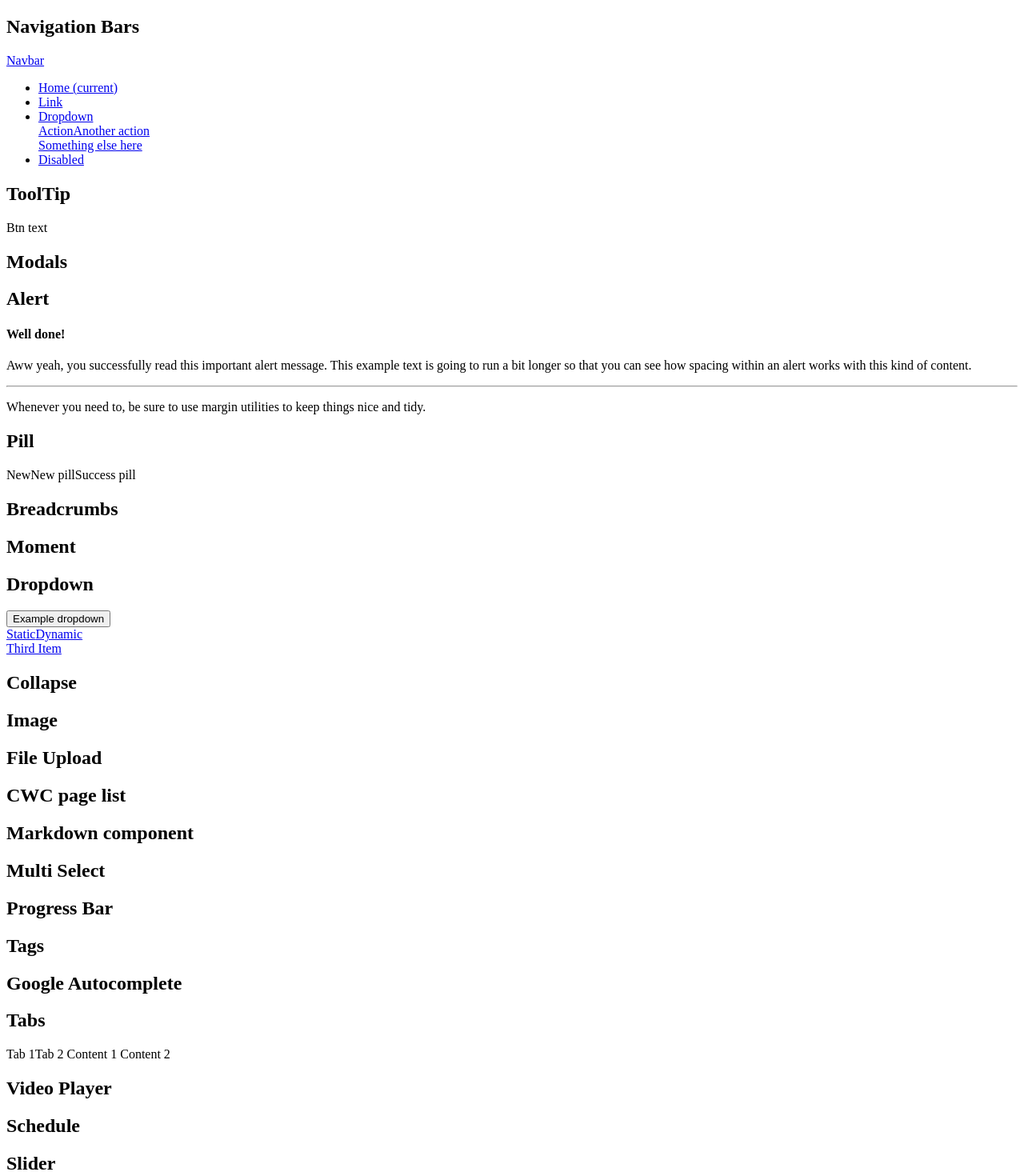
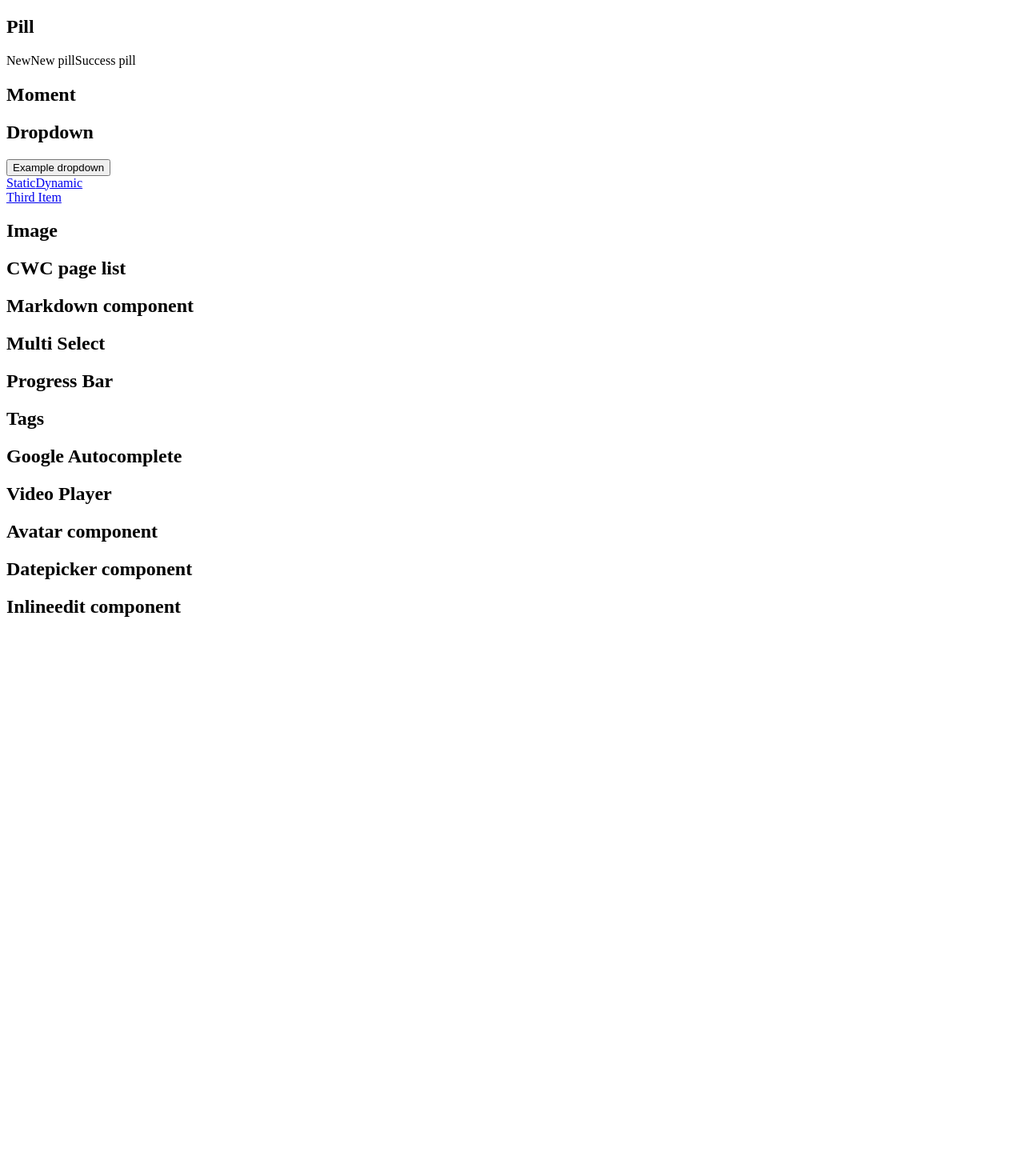
Before and after one commit to Uiseguys/uilib-integration-test, an Angular app: page / in a window 1280 px wide. Shown: the top 1470 px of the page at 80% size. After the commit the page ends 800 px from the top, so only its background shows below. Built offline with nearby package versions, Linux system fonts and the light colour scheme.

Commit message:
new version stencil-bs-ui

```diff
--- a/package.json
+++ b/package.json
@@ -34,7 +34,7 @@
         "@types/jasmine": "~2.8.3",
         "@types/jasminewd2": "~2.0.2",
         "@types/node": "~6.0.60",
-        "@ui-guys/stencil-bs-ui-lib": "^0.3.91",
+        "@ui-guys/stencil-bs-ui-lib": "^0.3.93",
         "codelyzer": "^4.0.1",
         "jasmine-core": "~2.8.0",
         "jasmine-spec-reporter": "~4.2.1",
--- a/src/app/app.component.html
+++ b/src/app/app.component.html
@@ -1,8 +1,9 @@
+<cwc-styles></cwc-styles>
 <div class="container-fluid">
     <div class="row">
         <div class="col-lg-12 mb-4">
-            <h2 class="page-header">Navigation Bars</h2>
-            <scb-navbar size="lg" navbarcolor="light" bgcolor="light" placement=''>
+            <!-- <h2 class="page-header">Navigation Bars</h2> -->
+            <!-- <scb-navbar size="lg" navbarcolor="light" bgcolor="light" placement=''>
                 <a slot="slot-navbar-brand-left" class="navbar-brand" href="#">Navbar</a>
 
                 <ul slot="slot-navbar-content" class="navbar-nav mr-auto">
@@ -27,15 +28,15 @@
                         <a class="nav-link disabled" href="#">Disabled</a>
                     </li>
                 </ul>
-            </scb-navbar>
-            <h2 class="page-header">ToolTip</h2>
+            </scb-navbar> -->
+            <!-- <h2 class="page-header">ToolTip</h2>
             <scb-tooltip type="link" href="https://stencil-bs-ui-lib.herokuapp.com/" target="_blank" tooltip-title="Tooltip content" placement="top" trigger="hover focus click">
                 <span slot="btn-content">Btn text</span>
             </scb-tooltip>
             <h2 class="page-header">Modals</h2>
             <scb-modal btntype="success" modalTitle="Info" modalContent="Modal Content" centered="true" animation="true" size="" backdrop="true" keyboard="true" modalfocus="true" show="true">
-            </scb-modal>
-            <h2 class="page-header">Alert</h2>
+            </scb-modal> -->
+            <!-- <h2 class="page-header">Alert</h2>
             <scb-alert type="success">
                 <h4 class="alert-heading">Well done!</h4>
                 <p>
@@ -45,13 +46,14 @@
                 <p class="mb-0">
                     Whenever you need to, be sure to use margin utilities to keep things nice and tidy.
                 </p>
-            </scb-alert>
+            </scb-alert> -->
             <h2 class="page-header">Pill</h2>
             <scb-badge>New</scb-badge>
             <scb-badge pill>New pill</scb-badge>
             <scb-badge type="success" pill>Success pill</scb-badge>
-            <h2 class="page-header">Breadcrumbs</h2>
-            <scb-breadcrumb [items]="breadcrumbItems"></scb-breadcrumb>
+
+            <!-- <h2 class="page-header">Breadcrumbs</h2>
+            <scb-breadcrumb [items]="breadcrumbItems"></scb-breadcrumb> -->
 
             <h2 class="page-header">Moment</h2>
             <cwc-moment duration="123412341234123" unit="seconds"></cwc-moment>
@@ -61,6 +63,7 @@
             <cwc-moment date="2018-04-09 06:45" lang="fr"></cwc-moment>
             <cwc-moment date="2018-04-09 06:45" lang="de"></cwc-moment>
             <cwc-moment date="2018-04-09 06:45" lang="en"></cwc-moment>
+
             <h2 class="page-header">Dropdown</h2>
             <cwc-dropdown id="officialExample">
                 <button slot="dropdown-trigger" class="btn btn-primary" type="button" data-toggle="dropdown" aria-haspopup="true" aria-expanded="true">Example dropdown </button>
@@ -73,18 +76,19 @@
                 </div>
             </cwc-dropdown>
 
-            <h2 class="page-header">Collapse</h2>
+            <!-- <h2 class="page-header">Collapse</h2>
             <scb-collapse collapseid="collpaseComponent" [items]="cards">
-            </scb-collapse>
+            </scb-collapse> -->
 
             <h2 class="page-header">Image</h2>
             <fcl-image brokenUrl="https://s3.amazonaws.com/images.seroundtable.com/invalid-url-1354629517.png" src="https://www.w3schools.com/howto/img_fjords.jpg"></fcl-image>
 
-            <h2 class="page-header">File Upload</h2>
-            <scb-file-input type="info" class="mb-0"></scb-file-input>
+            <!-- <h2 class="page-header">File Upload</h2>
+            <scb-file-input type="info" class="mb-0"></scb-file-input> -->
 
             <h2 class="page-header">CWC page list</h2>
             <cwc-list id="users-boxed" [items]="users2" itemAs='user' [template]="getUserTemplate" wrapperClass='row d-flex justify-content-around mx-0' addClass='my-3'> </cwc-list>
+
             <h2 class="page-header">Markdown component</h2>
             <cwc-markdown [data]="markdownContent"></cwc-markdown>
 
@@ -103,7 +107,7 @@
             <h2 class="page-header">Google Autocomplete</h2>
             <cwc-typeahead googleAutocomplete="true" placeholder="Search for a location e.g 'Berlin'"></cwc-typeahead>
 
-            <h2 class="page-header">Tabs </h2>
+            <!-- <h2 class="page-header">Tabs </h2>
             <stc-tabs>
                 <stc-tab-header slot="header" name="tab1">Tab 1</stc-tab-header>
                 <stc-tab-header slot="header" name="tab2">Tab 2</stc-tab-header>
@@ -115,19 +119,19 @@
                 <stc-tab-content class="mx-1" slot="content" name="tab2">
                     Content 2
                 </stc-tab-content>
-            </stc-tabs>
+            </stc-tabs> -->
 
             <h2 class="page-header">Video Player</h2>
             <fcl-video-player poster="http://images.telvi.de/images/originals/2017/50/1/319b47392316aa2c54d5fbab.jpg" [thumbnail]="thumbnail" [theme]="theme">
                 <source src="http://techslides.com/demos/sample-videos/small.mp4" type='video/mp4' />
             </fcl-video-player>
 
-            <h2 class="page-header">
+            <!-- <h2 class="page-header">
                 Schedule</h2>
             <cwc-schedule [resources]="scheduleResources" [events]="scheduleEvents" [now]="'2018-02-07'"></cwc-schedule>
 
             <h2 class="page-header">Slider</h2>
-            <mwc-slider value="55" min="0" max="100" step="1" slidercolor="#BABABA"></mwc-slider>
+            <mwc-slider value="55" min="0" max="100" step="1" slidercolor="#BABABA"></mwc-slider> -->
 
             <h2 class="page-header">Avatar component</h2>
             <cwc-avatar name="John Doe"></cwc-avatar>
```
Also changed, not shown: 1 other file (tests, documents, lock files or other folders).
